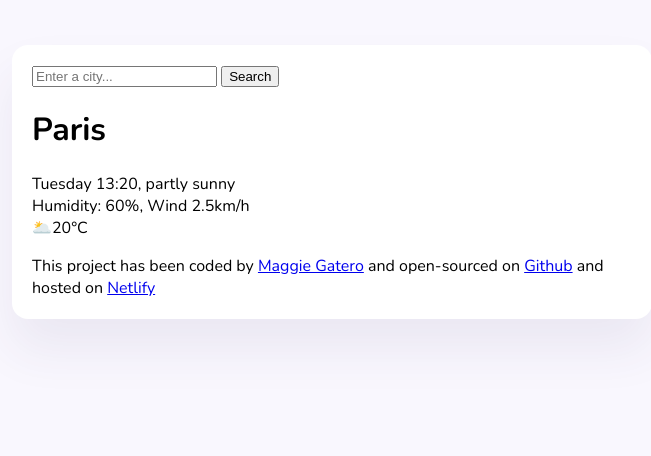
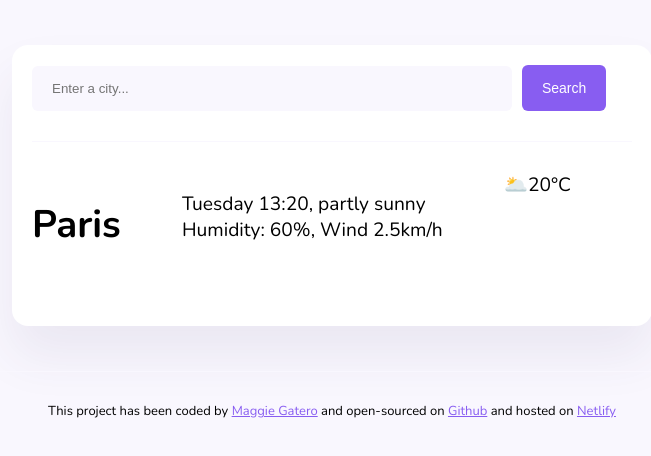
Before and after one commit to maggiew254/Hewa, a plain HTML site: page index.html in a window 1280 px wide. Shown: the whole page, without its empty margins (308-959 px from the left). Drawn offline with nearby package versions, Linux system fonts and the light colour scheme.

Commit message:
Added styling for the search form

```diff
--- a/index.html
+++ b/index.html
@@ -15,22 +15,29 @@
   <body>
     <div class="hewa-body">
       <header>
-        <form>
-          <input type="search" placeholder="Enter a city..." required />
-          <input type="submit" value="Search" />
+        <form class="search-form">
+          <input
+            type="search"
+            placeholder="Enter a city..."
+            required
+            class="search-form-input"
+          />
+          <input type="submit" value="Search" class="search-button" />
         </form>
       </header>
       <main>
+    <div class = "weather-data">
         <h1>Paris</h1>
+
         <p>
           Tuesday 13:20, partly sunny
           <br />
           Humidity: 60%, Wind 2.5km/h
           <br />
-          🌥️20°C
+          <div>🌥️20°C</div>
         </p>
       </main>
-
+    </div>
       <footer>
         This project has been coded by
         <a href="https://github.com/maggiew254" target="_blank">
--- a/src/style.css
+++ b/src/style.css
@@ -1,6 +1,27 @@
 body {
   background-color: #f9f7fe;
   font-family: "Nunito", sans-serif;
+}
+
+main {
+  padding: 30px 0;
+}
+
+header {
+  border-bottom: 1px solid #f9f7fe;
+  padding: 0 0 30px 0;
+}
+
+footer {
+  border-top: 1px solid #f9f7fe;
+  padding: 30px 0 0 0;
+  text-align: center;
+  font-size: 13px;
+  color: rbga (0, 0, 0 0.6);
+}
+
+a {
+  color: #885df1;
 }
 
 .hewa-body {
@@ -10,4 +31,40 @@ body {
   padding: 20px;
   border-radius: 16px;
   box-shadow: 0 30px 50px rgba(65, 50, 100, 0.08);
+  font-size: larger;
 }
+
+.search-form-input {
+  background-color: #f9f7fe;
+  border: none;
+  border-radius: 6px;
+  width: 80%;
+  padding: 15px 20px;
+}
+
+.search-button {
+  background: #885df1;
+  padding: 15px 20px;
+  border: none;
+  margin-left: 5px;
+  border-radius: 6px;
+  color: white;
+  font-size: 14px;
+}
+
+.weather-data {
+  display: flex;
+  justify-content: space-between;
+}
+
+.weather-city {
+  margin: 0;
+  font-size: 38px;
+  line-height: 48px;
+}
+
+.weather-details {
+  font-size: 16px;
+  line-height: 20px;
+  color: rgba(39, 33, 66, 0.4);
+}
```
